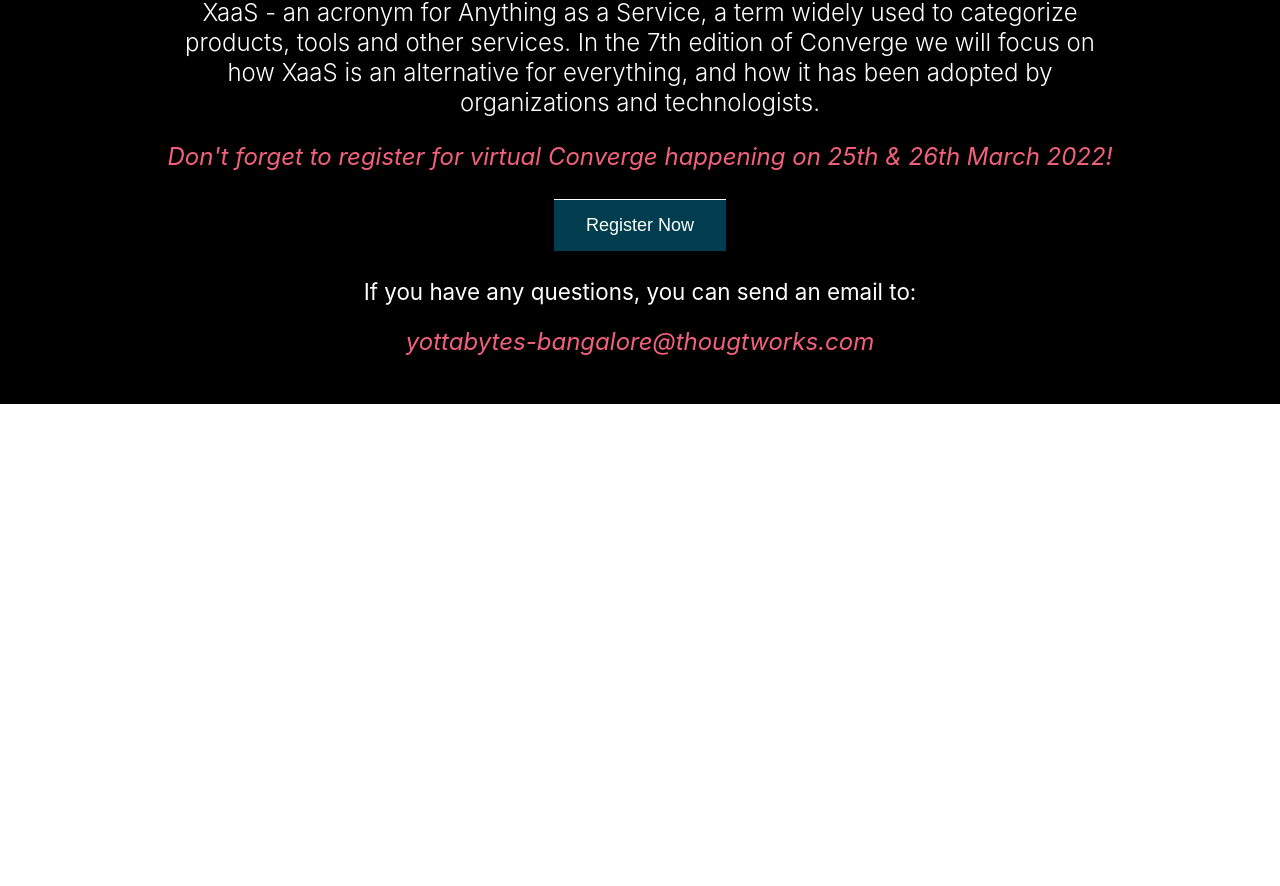
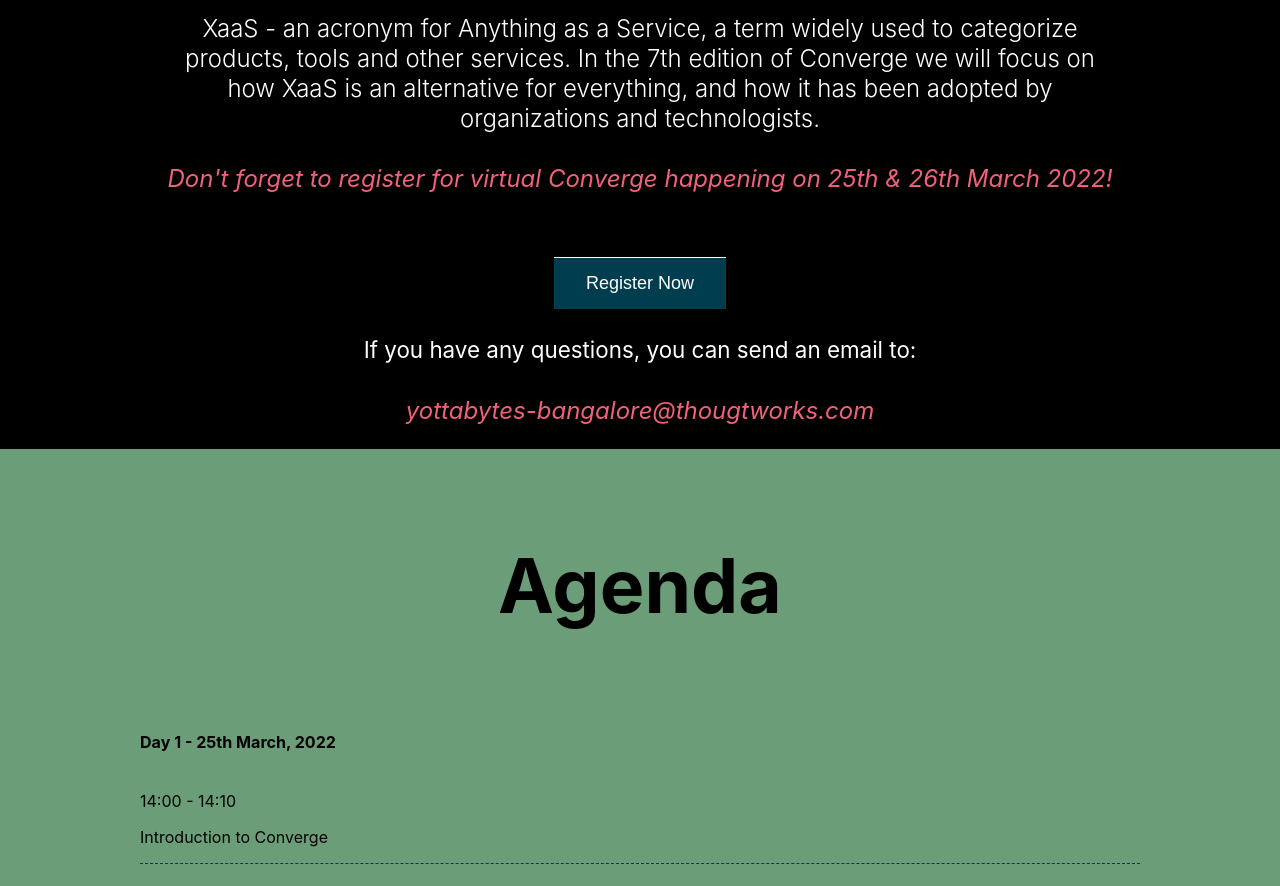
Before and after one commit to ThoughtWorks-Bangalore/Yottabyte, a React (Create React App) app: page / in a window 1280 px wide. Shown: the part 1144-2030 px from the top of the page. Before the commit the page ends 1548 px from the top, so only its background shows below. Built offline with nearby package versions, Linux system fonts and the light colour scheme.

Commit message:
[Ankit|Procheta|Roshni] Fix. links and spacing

```diff
--- a/src/components/About.css
+++ b/src/components/About.css
@@ -2,7 +2,7 @@
   width: 100%;
   background-color: black;
   padding-top: 5em;
-  padding-bottom: 2em;
+  padding-bottom: 0.5em;
   min-height: 0%;
   color: white;
   background: #000000;
@@ -85,6 +85,7 @@
   line-height: 1.25;
   text-rendering: optimizeLegibility;
   padding: 0 2%;
+  margin-top: 40px;
 }
 
 .registration_details,
@@ -93,6 +94,7 @@
   color: #f2617a;
   text-decoration: none;
   font-style: italic;
+  margin-top: 30px;
 }
 
 .register_button {
@@ -108,8 +110,10 @@
   background-color: #003d4f;
   font-size: large;
   border-top: 0.5px solid white;
+  margin-top: 40px;
 }
 
 .email_details {
   font-size: 1.4em;
+  padding-bottom: 0.5em;
 }
--- a/src/components/About.js
+++ b/src/components/About.js
@@ -5,22 +5,38 @@
 import ThumbUpAltIcon from "@mui/icons-material/ThumbUpAlt";
 
 import "./About.css";
+import { RedirectToURL } from "../helpers/Redirection";
 
 export const About = () => {
   return (
-    <div className="about_section">
+    <div className="about_section" id="about">
       <div className="social_links">
-        <div className="facebook_logo">
+        <div
+          className="facebook_logo"
+          onClick={() =>
+            RedirectToURL("https://www.facebook.com/Thoughtworks/")
+          }
+        >
           <ThumbUpAltIcon className="facebook_icon" />
         </div>
-        <div className="linkedin_logo">
+        <div
+          className="linkedin_logo"
+          onClick={() =>
+            RedirectToURL("https://www.linkedin.com/company/thoughtworks/")
+          }
+        >
           <LinkedInIcon className="linkedin_icon" />
         </div>
         <div className="twitter_logo">
-          <TwitterIcon className="twitter_icon" />
+          <TwitterIcon
+            className="twitter_icon"
+            onClick={() => RedirectToURL("https://twitter.com/thoughtworksIN")}
+          />
         </div>
         <div className="email_logo">
-          <EmailRoundedIcon className="email_icon" />
+          <a href="mailto:yottabytes-bangalore@thoughtworks.com">
+            <EmailRoundedIcon className="email_icon" />
+          </a>
         </div>
       </div>
       <div className="about_details">
@@ -41,7 +57,10 @@
         <p className="email_details">
           If you have any questions, you can send an email to:
         </p>
-        <a href="mailto:yottabytes-bangalore@thoughtworks.com" className="email">
+        <a
+          href="mailto:yottabytes-bangalore@thoughtworks.com"
+          className="email"
+        >
           <em> yottabytes-bangalore@thougtworks.com </em>
         </a>
       </div>
--- /dev/null
+++ b/src/components/Agenda.css
@@ -0,0 +1,37 @@
+.agenda_section {
+  color: #000000;
+  background: #6b9e78;
+  padding: 1.8rem 0;
+  position: relative;
+  overflow: hidden;
+  clear: both;
+  min-height: fit-content;
+  font-family: "Inter", sans-serif;
+}
+
+.agenda_heading {
+  font-size: 75px;
+}
+
+.agenda_dates {
+  border-bottom: 1px dashed #003d4f;
+  margin-bottom: 0;
+  overflow: hidden;
+  max-width: 1000px;
+  text-align: left;
+  width: 100%;
+  margin-left: auto;
+  margin-right: auto;
+  margin-top: 0;
+}
+
+.row {
+  line-height: 1.4;
+  font-style: normal;
+  color: #000000;
+  text-rendering: optimizeLegibility;
+  margin-top: 0;
+  margin-bottom: 0.1em;
+  font-weight: bolder;
+  font-size: x-large;
+}
--- /dev/null
+++ b/src/components/Agenda.js
@@ -0,0 +1,24 @@
+import React from "react";
+
+import "./Agenda.css";
+
+export const Agenda = () => {
+  return (
+    <div className="agenda_section" id="agenda">
+      <h2 className="agenda_heading">Agenda</h2>
+      <div className="agenda_dates">
+        <div className="row">
+          <h6>Day 1 - 25th March, 2022</h6>
+        </div>
+        <div>
+          <div>
+            <p>14:00 - 14:10</p>
+          </div>
+          <div>
+            <p>Introduction to Converge</p>
+          </div>
+        </div>
+      </div>
+    </div>
+  );
+};
--- a/src/components/Home.js
+++ b/src/components/Home.js
@@ -3,12 +3,14 @@
 import { Introduction } from "./Introduction";
 import { About } from "./About";
 import "./Home.css";
+import { Agenda } from "./Agenda";
 
 export const Home = () => {
   return (
     <div className="home">
       <Introduction />
       <About />
+      <Agenda />
     </div>
   );
 };
--- a/src/components/Introduction.css
+++ b/src/components/Introduction.css
@@ -3,6 +3,7 @@
   margin-right: auto;
   width: 59%;
   margin-bottom: 14.5em;
+  font-family: "Inter", sans-serif;
 }
 
 .logo {
@@ -18,6 +19,7 @@
   animation-fill-mode: both;
   animation-play-state: running;
   animation-name: BounceInLeft;
+  cursor: pointer;
 }
 
 .heading {
@@ -32,7 +34,7 @@
 }
 
 .description {
-  font-family: "Inter", sans-serif;
+  font-family: "", sans-serif;
   font-weight: 347;
   font-size: 1.9em;
   width: fit-content;
@@ -42,7 +44,6 @@
 }
 
 .belowDotted {
-  font-family: "Inter", sans-serif;
   font-weight: bold;
   margin-top: 2px;
   border-top: 1px dashed black;
@@ -85,7 +86,6 @@
 .agendaButton,
 .speakerButton {
   font-weight: bolder;
-  font-family: "Inter", sans-serif;
   margin-top: 0;
   width: 30%;
   margin-bottom: 0.25em;
--- a/src/components/Introduction.js
+++ b/src/components/Introduction.js
@@ -1,6 +1,6 @@
 import React from "react";
 import "./Introduction.css";
-import { RedirectToThoughtworksPage } from "./../helpers/ThoughtworksRedirection";
+import { RedirectToURL } from "../helpers/Redirection";
 import logo from "./../assets/tw-logo.png";
 
 export const Introduction = () => {
@@ -10,7 +10,7 @@
         src={logo}
         alt="logo"
         className="logo"
-        onClick={RedirectToThoughtworksPage}
+        onClick={() => RedirectToURL("https://www.thoughtworks.com/")}
       />
       <h1 className="heading"> YottaBytes 2023, Bengaluru </h1>
       <p className="description">
--- a/src/components/Navbar.css
+++ b/src/components/Navbar.css
@@ -8,6 +8,17 @@
 .navbar_button {
   cursor: pointer;
   padding: 0 15px;
+  text-decoration: none;
+}
+
+.nav_links:link,
+.nav_links:visited, .nav_links:active {
+  text-decoration: none;
+  color: black;
+}
+.nav_links:hover {
+  text-decoration: none;
+  color: white;
 }
 
 .navbar,
--- a/src/components/Navbar.js
+++ b/src/components/Navbar.js
@@ -4,7 +4,7 @@
 import Typography from "@mui/material/Typography";
 
 import "./Navbar.css";
-import { RedirectToThoughtworksPage } from "./../helpers/ThoughtworksRedirection";
+import { RedirectToURL } from "./../helpers/Redirection";
 
 export const Navbar = () => {
   return (
@@ -22,16 +22,16 @@
             className="navbar_button"
             variant="h7"
             component="div"
-            onClick={RedirectToThoughtworksPage}
+            onClick={() => RedirectToURL("https://www.thoughtworks.com/")}
           >
             Thoughtworks
           </Typography>
           <div className="buttons">
             <div className="navbar_button" color="inherit">
-              About
+              <a href="#about" className="nav_links"> About </a>
             </div>
             <div className="navbar_button" color="inherit">
-              Agenda
+              <a href="#agenda" className="nav_links"> Agenda </a>
             </div>
             <div className="navbar_button" color="inherit">
               Speakers
--- /dev/null
+++ b/src/helpers/Redirection.js
@@ -0,0 +1,3 @@
+export const RedirectToURL = (url) => {
+  window.open(url);
+};
--- a/src/helpers/ThoughtworksRedirection.js
+++ /dev/null
@@ -1,3 +0,0 @@
-export const RedirectToThoughtworksPage = () => {
-  window.open("https://www.thoughtworks.com/");
-};
```
